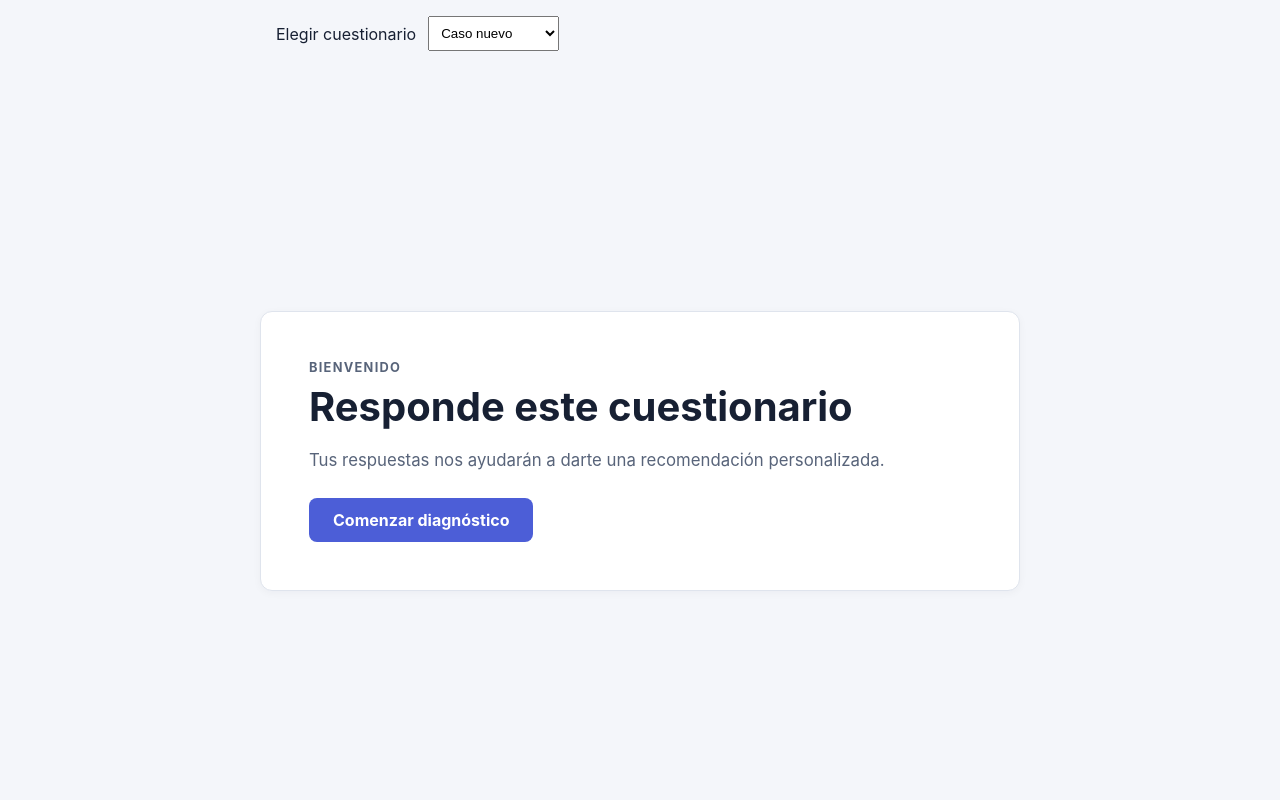
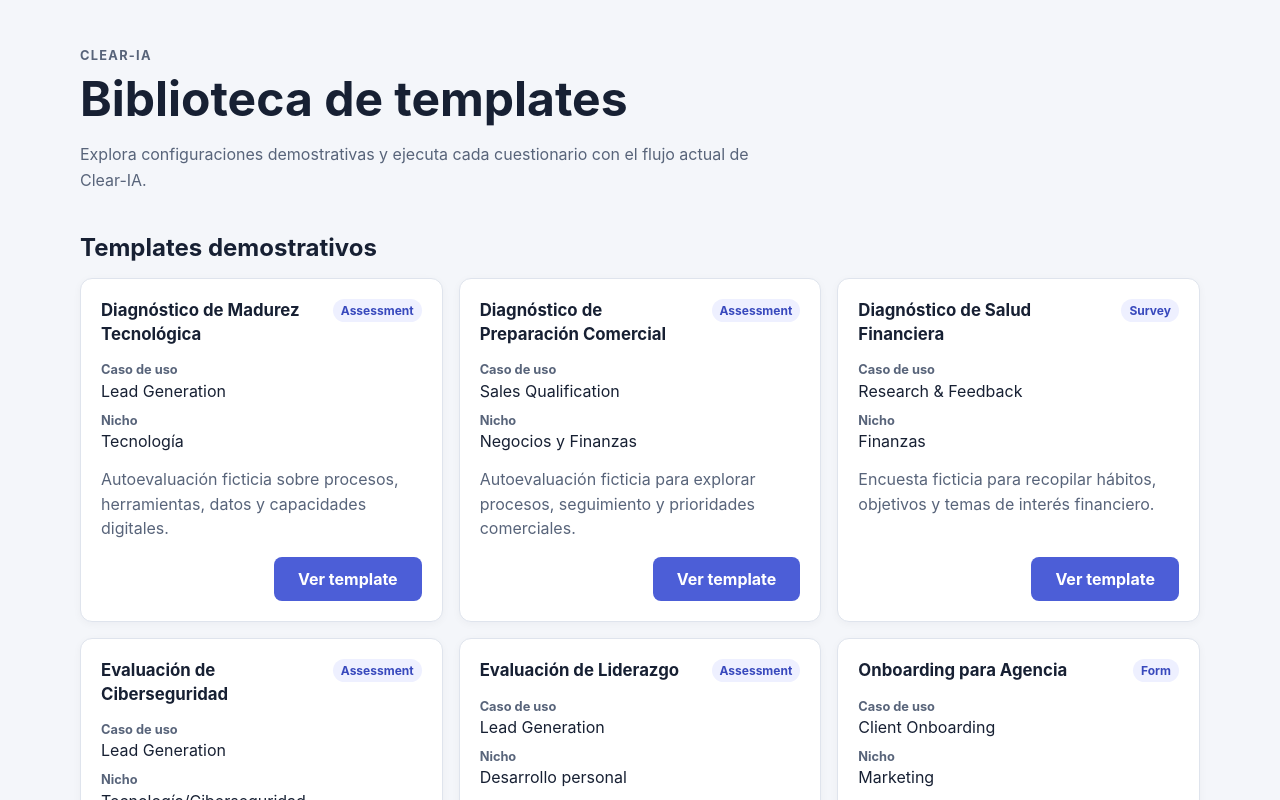
Before and after one commit to lechuzaloml/Proy, a React (Vite) app: page / in a window 1280 px wide. Shown: the top 800 px of the page. Built offline with nearby package versions, Linux system fonts and the light colour scheme.

Commit message:
Se agrego biblioteca

```diff
--- a/src/App.tsx
+++ b/src/App.tsx
@@ -1,7 +1,11 @@
 import { useState } from "react";
+import BibliotecaTemplates, {
+  type CasoReferencia,
+} from "./components/BibliotecaTemplates";
 import Landing from "./components/Landing";
 import RenderizadorCuestionario from "./components/RenderizadorCuestionario";
 import PantallaResultado from "./components/PantallaResultado";
+import { catalogoTemplates } from "./templates/catalogo";
 import casoNuevo from "../spec/Ejemplos/caso-nuevo.json";
 import serEmpresario from "../spec/Ejemplos/ser-empresario-config.json";
 import merkatics from "../spec/Ejemplos/merkatics-config.json";
@@ -9,62 +13,91 @@ import type { ResultadoCalculado } from "./logic/calcularResultado";
 import type { Lead } from "./types/model";
 import { validarCuestionario } from "./validation/validarCuestionario";
 
-const configuraciones: Record<string, unknown> = {
-  "caso-nuevo": casoNuevo,
-  "ser-empresario": serEmpresario,
-  merkatics,
-};
+const casosReferencia: CasoReferencia[] = [
+  {
+    id: "ser-empresario",
+    nombre: "Ser Empresario",
+    descripcion: "Caso de referencia existente.",
+    configuracion: serEmpresario,
+  },
+  {
+    id: "merkatics",
+    nombre: "Merkatics",
+    descripcion: "Caso de referencia existente.",
+    configuracion: merkatics,
+  },
+  {
+    id: "caso-nuevo",
+    nombre: "Caso nuevo",
+    descripcion: "Caso de prueba existente, ficticio.",
+    configuracion: casoNuevo,
+  },
+];
 
 export default function App() {
-  const [casoSeleccionado, setCasoSeleccionado] = useState("caso-nuevo");
+  const [seleccion, setSeleccion] = useState<{
+    id: string;
+    nombre: string;
+    configuracion: unknown;
+  } | null>(null);
   const [landingCompletada, setLandingCompletada] = useState(false);
   const [envio, setEnvio] = useState<{
     lead: Lead;
     calculo: ResultadoCalculado;
   } | null>(null);
   const calculo = envio?.calculo ?? null;
-  const resultadoValidacion = validarCuestionario(
-    configuraciones[casoSeleccionado],
+  const resultadoValidacion = seleccion
+    ? validarCuestionario(seleccion.configuracion)
+    : null;
+
+  function seleccionarCuestionario(
+    id: string,
+    nombre: string,
+    configuracion: unknown,
+  ) {
+    setSeleccion({ id, nombre, configuracion });
+    setLandingCompletada(false);
+    setEnvio(null);
+  }
+
+  function regresarBiblioteca() {
+    setSeleccion(null);
+    setLandingCompletada(false);
+    setEnvio(null);
+  }
+
+  if (!seleccion) {
+    return (
+      <BibliotecaTemplates
+        casosReferencia={casosReferencia}
+        onSeleccionar={seleccionarCuestionario}
+        templates={catalogoTemplates}
+      />
+    );
+  }
+
+  const navegacion = (
+    <nav aria-label="Navegación del cuestionario" className="flow-navigation">
+      <button
+        className="secondary-button"
+        onClick={regresarBiblioteca}
+        type="button"
+      >
+        Volver a la biblioteca
+      </button>
+      <span>{seleccion.nombre}</span>
+    </nav>
   );
 
-  const selectorCasos = (
-    <div
-      style={{
-        alignItems: "center",
-        display: "flex",
-        gap: "0.75rem",
-        margin: "1rem auto",
-        maxWidth: "760px",
-        padding: "0 1rem",
-      }}
-    >
-      <label htmlFor="selector-caso">Elegir cuestionario</label>
-      <select
-        id="selector-caso"
-        onChange={(evento) => {
-          setCasoSeleccionado(evento.target.value);
-          setLandingCompletada(false);
-          setEnvio(null);
-        }}
-        style={{ padding: "0.5rem" }}
-        value={casoSeleccionado}
-      >
-        <option value="caso-nuevo">Caso nuevo</option>
-        <option value="ser-empresario">Ser Empresario</option>
-        <option value="merkatics">Merkatics</option>
-      </select>
-    </div>
-  );
-
-  if (!resultadoValidacion.valido) {
+  if (!resultadoValidacion?.valido) {
     return (
       <>
-        {selectorCasos}
+        {navegacion}
         <main className="validation-errors">
           <h1>No se pudo cargar el cuestionario</h1>
           <p>Corrige los siguientes errores de validación:</p>
           <ul>
-            {resultadoValidacion.errores.map((error, indice) => (
+            {resultadoValidacion?.errores.map((error, indice) => (
               <li key={indice}>{error}</li>
             ))}
           </ul>
@@ -81,7 +114,7 @@ export default function App() {
 
     return (
       <>
-        {selectorCasos}
+        {navegacion}
         <main className="validation-errors" role="alert">
           <h1>No se pudo determinar el resultado</h1>
           <p>{mensaje}</p>
@@ -93,7 +126,7 @@ export default function App() {
   if (calculo?.estado === "ok") {
     return (
       <>
-        {selectorCasos}
+        {navegacion}
         <PantallaResultado calculo={calculo} />
       </>
     );
@@ -102,7 +135,7 @@ export default function App() {
   if (!landingCompletada) {
     return (
       <>
-        {selectorCasos}
+        {navegacion}
         <Landing
           descripcion={
             resultadoValidacion.data.landingDescripcion ??
@@ -120,9 +153,9 @@ export default function App() {
 
   return (
     <>
-      {selectorCasos}
+      {navegacion}
       <RenderizadorCuestionario
-        key={casoSeleccionado}
+        key={seleccion.id}
         cuestionario={resultadoValidacion.data}
         onEnvio={(lead, resultado) => setEnvio({ lead, calculo: resultado })}
       />
--- /dev/null
+++ b/src/components/BibliotecaTemplates.tsx
@@ -0,0 +1,87 @@
+import TarjetaTemplate from "./TarjetaTemplate";
+import type { TemplateCatalogo } from "../templates/catalogo";
+
+export interface CasoReferencia {
+  id: string;
+  nombre: string;
+  descripcion: string;
+  configuracion: unknown;
+}
+
+interface BibliotecaTemplatesProps {
+  templates: TemplateCatalogo[];
+  casosReferencia: CasoReferencia[];
+  onSeleccionar: (id: string, nombre: string, configuracion: unknown) => void;
+}
+
+export default function BibliotecaTemplates({
+  templates,
+  casosReferencia,
+  onSeleccionar,
+}: BibliotecaTemplatesProps) {
+  return (
+    <main className="template-library">
+      <header className="library-header">
+        <p className="eyebrow">Clear-IA</p>
+        <h1>Biblioteca de templates</h1>
+        <p>
+          Explora configuraciones demostrativas y ejecuta cada cuestionario con
+          el flujo actual de Clear-IA.
+        </p>
+      </header>
+
+      <section aria-labelledby="templates-heading">
+        <h2 id="templates-heading">Templates demostrativos</h2>
+        <div className="template-grid">
+          {templates.map((template) => (
+            <TarjetaTemplate
+              key={template.id}
+              metadata={template.metadata}
+              onSeleccionar={() =>
+                onSeleccionar(
+                  template.id,
+                  template.metadata.nombre,
+                  template.configuracion,
+                )
+              }
+            />
+          ))}
+        </div>
+      </section>
+
+      <section
+        aria-labelledby="references-heading"
+        className="reference-cases"
+      >
+        <h2 id="references-heading">Casos de referencia</h2>
+        <p>
+          Ejemplos existentes del proyecto; no forman parte de los templates
+          ficticios.
+        </p>
+        <div className="reference-list">
+          {casosReferencia.map((caso) => (
+            <article className="reference-card" key={caso.id}>
+              <div>
+                <h3>{caso.nombre}</h3>
+                <p>{caso.descripcion}</p>
+              </div>
+              <button
+                className="secondary-button"
+                onClick={() =>
+                  onSeleccionar(
+                    caso.id,
+                    caso.nombre,
+                    caso.configuracion,
+                  )
+                }
+                type="button"
+              >
+                Abrir caso
+              </button>
+            </article>
+          ))}
+        </div>
+      </section>
+    </main>
+  );
+}
--- /dev/null
+++ b/src/components/TarjetaTemplate.tsx
@@ -0,0 +1,34 @@
+import type { MetadataTemplate } from "../templates/catalogo";
+
+interface TarjetaTemplateProps {
+  metadata: MetadataTemplate;
+  onSeleccionar: () => void;
+}
+
+export default function TarjetaTemplate({
+  metadata,
+  onSeleccionar,
+}: TarjetaTemplateProps) {
+  return (
+    <article className="template-card">
+      <div className="template-card-heading">
+        <h3>{metadata.nombre}</h3>
+        <span className="template-format">{metadata.formato}</span>
+      </div>
+      <dl className="template-details">
+        <div>
+          <dt>Caso de uso</dt>
+          <dd>{metadata.caso_uso}</dd>
+        </div>
+        <div>
+          <dt>Nicho</dt>
+          <dd>{metadata.nicho}</dd>
+        </div>
+      </dl>
+      <p>{metadata.descripcion}</p>
+      <button className="submit-button" onClick={onSeleccionar} type="button">
+        Ver template
+      </button>
+    </article>
+  );
+}
--- a/src/index.css
+++ b/src/index.css
@@ -266,3 +266,161 @@ textarea {
   white-space: nowrap;
   border: 0;
 }
+
+.template-library {
+  width: min(100% - 2rem, 1120px);
+  margin: 3rem auto;
+}
+
+.library-header {
+  max-width: 700px;
+  margin-bottom: 2.5rem;
+}
+
+.library-header h1 {
+  margin: 0;
+  font-size: clamp(2rem, 5vw, 3rem);
+  line-height: 1.15;
+}
+
+.library-header > p:last-child,
+.reference-cases > p {
+  color: #58647a;
+  line-height: 1.6;
+}
+
+.template-library section > h2 {
+  margin: 2rem 0 1rem;
+}
+
+.template-grid {
+  display: grid;
+  grid-template-columns: repeat(auto-fit, minmax(min(100%, 290px), 1fr));
+  gap: 1rem;
+}
+
+.template-card,
+.reference-card {
+  padding: 1.25rem;
+  border: 1px solid #dfe4ed;
+  border-radius: 0.75rem;
+  background: #fff;
+  box-shadow: 0 2px 8px rgb(23 32 51 / 4%);
+}
+
+.template-card {
+  display: flex;
+  flex-direction: column;
+  align-items: flex-start;
+}
+
+.template-card-heading {
+  display: flex;
+  width: 100%;
+  align-items: flex-start;
+  justify-content: space-between;
+  gap: 0.75rem;
+}
+
+.template-card h3,
+.reference-card h3 {
+  margin: 0;
+  font-size: 1.05rem;
+  line-height: 1.4;
+}
+
+.template-format {
+  flex: 0 0 auto;
+  padding: 0.25rem 0.5rem;
+  border-radius: 999px;
+  background: #eef0ff;
+  color: #3849bd;
+  font-size: 0.75rem;
+  font-weight: 700;
+}
+
+.template-details {
+  display: grid;
+  gap: 0.75rem;
+  width: 100%;
+  margin: 1rem 0 0;
+}
+
+.template-details dt {
+  color: #58647a;
+  font-size: 0.8rem;
+  font-weight: 700;
+}
+
+.template-details dd {
+  margin: 0.2rem 0 0;
+}
+
+.template-card > p,
+.reference-card p {
+  color: #58647a;
+  line-height: 1.55;
+}
+
+.template-card > .submit-button {
+  margin-top: auto;
+}
+
+.reference-cases {
+  margin-top: 3rem;
+  padding-top: 1.5rem;
+  border-top: 1px solid #dfe4ed;
+}
+
+.reference-list {
+  display: grid;
+  gap: 0.75rem;
+}
+
+.reference-card {
+  display: flex;
+  align-items: center;
+  justify-content: space-between;
+  gap: 1rem;
+}
+
+.reference-card p {
+  margin-bottom: 0;
+}
+
+.secondary-button {
+  padding: 0.65rem 1rem;
+  border: 1px solid #b9c2d1;
+  border-radius: 0.5rem;
+  background: #fff;
+  color: #172033;
+  font-weight: 700;
+  cursor: pointer;
+}
+
+.secondary-button:hover {
+  background: #f4f6fa;
+}
+
+.flow-navigation {
+  display: flex;
+  width: min(100% - 2rem, 760px);
+  align-items: center;
+  justify-content: space-between;
+  gap: 1rem;
+  margin: 1rem auto 0;
+  color: #58647a;
+  font-size: 0.9rem;
+}
+
+@media (max-width: 520px) {
+  .reference-card {
+    align-items: flex-start;
+    flex-direction: column;
+  }
+
+  .flow-navigation {
+    align-items: flex-start;
+    flex-direction: column;
+  }
+}
--- /dev/null
+++ b/src/templates/catalogo.ts
@@ -0,0 +1,63 @@
+export interface MetadataTemplate {
+  nombre: string;
+  formato: string;
+  caso_uso: string;
+  nicho: string;
+  descripcion: string;
+  usa_scoring: boolean;
+}
+
+export interface TemplateCatalogo {
+  id: string;
+  metadata: MetadataTemplate;
+  configuracion: unknown;
+}
+
+function esRegistro(value: unknown): value is Record<string, unknown> {
+  return typeof value === "object" && value !== null && !Array.isArray(value);
+}
+
+function esMetadataTemplate(value: unknown): value is MetadataTemplate {
+  return (
+    esRegistro(value) &&
+    typeof value.nombre === "string" &&
+    typeof value.formato === "string" &&
+    typeof value.caso_uso === "string" &&
+    typeof value.nicho === "string" &&
+    typeof value.descripcion === "string" &&
+    typeof value.usa_scoring === "boolean"
+  );
+}
+
+const archivosTemplates = import.meta.glob<unknown>(
+  "../../templates/**/*.json",
+  { eager: true, import: "default" },
+);
+
+export const catalogoTemplates: TemplateCatalogo[] = Object.entries(
+  archivosTemplates,
+)
+  .filter(([ruta]) => ruta.endsWith(".metadata.json"))
+  .map(([rutaMetadata, metadata]) => {
+    const rutaConfiguracion = rutaMetadata.replace(
+      ".metadata.json",
+      ".json",
+    );
+    const configuracion = archivosTemplates[rutaConfiguracion];
+
+    if (!esMetadataTemplate(metadata)) {
+      throw new Error(`Metadata de template inválida: ${rutaMetadata}`);
+    }
+    if (configuracion === undefined) {
+      throw new Error(`No se encontró la configuración de ${rutaMetadata}`);
+    }
+
+    return {
+      id: rutaConfiguracion,
+      metadata,
+      configuracion,
+    };
+  })
+  .sort((primero, segundo) =>
+    primero.metadata.nombre.localeCompare(segundo.metadata.nombre, "es"),
+  );
```
